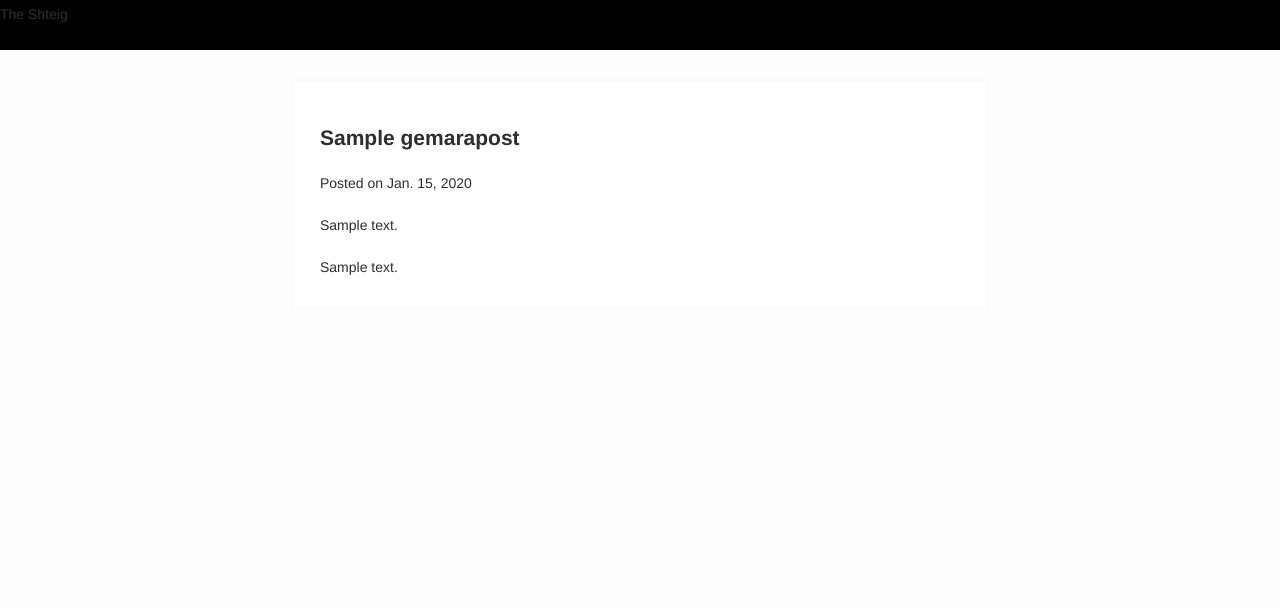
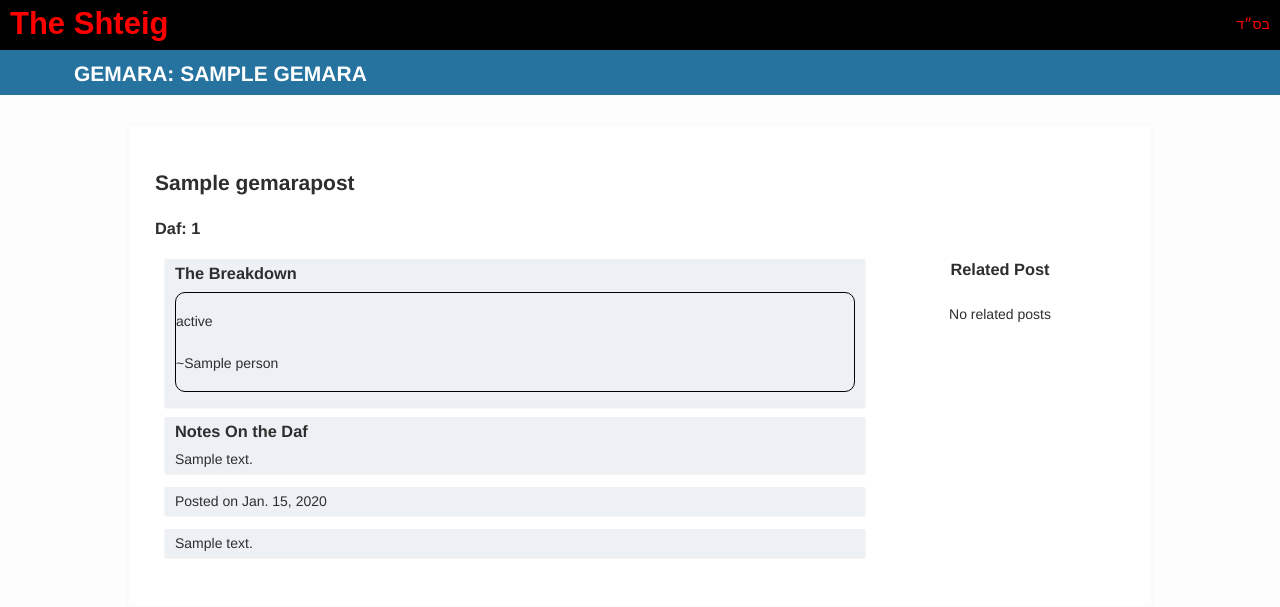
Before and after one commit to benjafishman/Hangman, a Django app: a page that uses blog/templates/blog/base.html in a window 1280 px wide. Shown: the top 607 px of the page. Run offline with Django 3.2, Linux system fonts and the light colour scheme; tables that the repository leaves empty hold one stand-in row (values such as "Sample post").

Commit message:
- simplifying model structure for challenge/resolution - updating template style - adding post base template - updating headers styling - adding right related post sidebar

```diff
--- a/blog/models.py
+++ b/blog/models.py
@@ -55,6 +55,9 @@ class GemaraPost(Post):
     daf = models.IntegerField(default=0, blank=True, null=True)
     amud = models.CharField(max_length=2, choices=AMUDS)
 
+    def get_title(self):
+        return self.gemara.title
+
 
 class Mesechta(models.Model):
     SEDERS = (
@@ -94,11 +97,14 @@ class Statement(models.Model):
     person = models.ForeignKey(Person, null=True)
     statement = models.TextField()
     gemara_post = models.ForeignKey(GemaraPost, null=True)
+    is_challenge = models.BooleanField(default=False)
+    is_resolution = models.BooleanField(default=False)
+
 
 
     def __str__(self):
         return u'%s' % self.id
-
+'''
 class Challenge(models.Model):
     title = models.CharField(max_length=100, unique=True)
     challenger = models.ForeignKey(Person, null=True)
@@ -117,3 +123,5 @@ class Challenge_Resolution(models.Model):
 
     def __str__(self):
         return u'%s' % self.id
+
+'''
--- a/blog/static/blogindex.css
+++ /dev/null
@@ -1,5 +0,0 @@
-.nav {
-    background-color: #27739F;
-    height: 45px;
-    width: 100%;
-}
--- /dev/null
+++ b/blog/static/post.css
@@ -0,0 +1,41 @@
+.section {
+    background-color: #EDF1F5;
+    border-bottom-color: #D8DCE0;
+    box-shadow: 0 1px 2px rgba(0,0,0,.1);
+    margin: 10px;
+    padding-left: 10px;
+}
+
+.section h3{
+    margin: 0;
+}
+
+.section .inner {
+    padding-right: 10px;
+    padding-bottom: 10px;
+}
+
+.statement {
+    border: 1px solid #000000;
+    border-radius: 10px;
+    margin-top: 5px;
+    margin-bottom: 5px;
+}
+
+.post-type-wrapper {
+    display: inline-block;
+}
+
+.post {
+    width: 720px;
+    float:left;
+}
+
+.right-side-bar {
+    width: 230px;
+    text-align: center;
+    margin: auto 10px;
+    margin-top: 9%;
+    float: left;
+
+}
--- a/blog/static/style.css
+++ b/blog/static/style.css
@@ -8,17 +8,52 @@ body {
     font-family: 'Helvetica Neue', Helvetica, Arial, sans-serif;
 }
 
+
 div.content {
     border: 3px solid #fbfbfb;
     background-color: #fff;
-    max-width: 640px;
+    max-width: 970px;
     width: 96%;
     padding: 2%;
     margin: 28px auto;
 }
 
 .base-navbar {
+    font-family: ariel,sans-serif;
     background: #000000;
     height: 50px;
     width: 100%;
+    color: red;
+    display: block;
+
 }
+.base-navbar a {
+    text-decoration: none;
+    color: red;
+}
+.base-navbar .BH{
+    float: right;
+    padding: 10px;
+}
+
+.base-navbar .logo{
+    font-weight: bold;
+    font-size: 31px;
+    float: left;
+    padding: 10px;
+}
+
+.page-navbar {
+    background-color: #27739F;
+    height: 45px;
+    width: 100%;
+
+}
+
+.page-navbar h2{
+    margin: 0;
+    padding: 10px;
+    margin-left: 5%;
+    color: white;
+    text-transform: uppercase;
+}
--- a/blog/templates/blog/base.html
+++ b/blog/templates/blog/base.html
@@ -13,10 +13,15 @@
 </head>
 <body>
 <div class="base-navbar">
-    <span>The Shteig</span>
+    <a href="{% url 'blog:index' %}" class="logo">The Shteig</a>
+    <span class="BH">
+        בס״ד
+        </span>
 </div>
-{% block page-navbar %}
-{% endblock %}
+<div class="page-navbar">
+    {% block page-navbar %}
+    {% endblock %}
+</div>
 <div class="content">
     {% block content %}
     {% endblock %}
--- /dev/null
+++ b/blog/templates/blog/post-gemara.html
@@ -0,0 +1,67 @@
+{% extends 'blog/post.html' %}
+
+{% block page-navbar %}
+    <h2>Gemara: {{ subheader }}</h2>
+{% endblock %}
+
+{% block post %}
+    <article>
+        <header>
+            <h1> {{ post.title }} </h1>
+
+            <h3>Daf: {{ post.daf }} </h3>
+            {% if post.statement_set %}
+                <div class="section">
+                    <h3>The Breakdown</h3>
+
+                    <div class="inner">
+                        {% for s in post.statement_set.all %}
+                            <div class="statement">
+                                <p>{{ s.statement }}</p>
+
+                                <p>~{{ s.person.name }}</p>
+                            </div>
+                        {% endfor %}
+                    </div>
+                </div>
+            {% else %}
+                <p>no statements exist</p>
+            {% endif %}
+
+            {% if post.content %}
+                <div class="section">
+                    <h3>Notes On the Daf</h3>
+                    <di class="inner">
+                        {{ post.content|safe }}
+                    </di>
+                </div>
+            {% endif %}
+            <div class="section">
+                <p>
+                    Posted on
+                    <time datetime="{{ post.created|date:"c" }}">
+                        {{ post.created|date }}
+                    </time>
+                </p>
+            </div>
+        </header>
+        <div class="section">
+            <p class="description">
+                {{ post.description }}
+            </p>
+        </div>
+    </article>
+{% endblock %}
+
+{% block right-side-bar %}
+    <h3>Related Post</h3>
+    {% if related_posts %}
+        {% for related_post in related_posts %}
+            <a href="{{ related_post.get_absolute_url }}">
+                {{ related_post.title }}
+            </a>
+        {% endfor %}
+    {% else %}
+        <p>No related posts</p>
+    {% endif %}
+{% endblock %}
--- a/blog/templates/blog/post.html
+++ b/blog/templates/blog/post.html
@@ -1,22 +1,24 @@
 {% extends 'blog/base.html' %}
 
+{% load staticfiles %}
+
+{% block header %}
+    <link href="{% static 'post.css' %}" rel="stylesheet">
+{% endblock %}
+
+
 {% block title %}{{ post.title }}{% endblock %}
+<p>Hello world</p>
 
 {% block content %}
-    <article>
-        <header>
-            <h1> {{ post.title }} </h1>
-
-            <p>
-                Posted on
-                <time datetime="{{ post.created|date:"c" }}">
-                    {{ post.created|date }}
-                </time>
-            </p>
-        </header>
-        <p class="description">
-            {{ post.description }}
-        </p>
-        {{ post.content|safe }}
-    </article>
+    <div class="post-type-wrapper">
+    <div class="post">
+        {% block post %}
+        {% endblock %}
+    </div>
+    <div class="right-side-bar">
+        {% block right-side-bar %}
+        {% endblock %}
+    </div>
+    </div>
 {% endblock %}
--- a/blog/views.py
+++ b/blog/views.py
@@ -14,18 +14,25 @@ def index(request):
     #posts = Post.objects.filter(published=True)
     categories = Category.objects.all()
 
+    shteig_header = "home"
+
     # get most recent 5 parsha posts (posts with section == parsha)
     gemara_posts = GemaraPost.objects.all()
     #halacha_posts = Post.objects.filter(section__title__startswith='Halacha')
-    return render(request, 'blog/index.html', {'categories': categories, 'parsha_posts': gemara_posts})
+    return render(request, 'blog/index.html', {'categories': categories, 'gemara_posts': gemara_posts, 'subheader': shteig_header})
 
+def about(request):
+    return render(request,'blog/about.html', context)
 
 def post(request, slug):
     print("post view")
     # get the Post object
     post = get_object_or_404(GemaraPost, slug=slug)
+    related_posts = GemaraPost.objects.all().exclude(pk=post.pk)
+
+    subheader = post.get_title()
     # now return the rendered template
-    return render(request, 'blog/post.html', {'post': post})
+    return render(request, 'blog/post-gemara.html', {'post': post, 'subheader': subheader, 'related_posts':related_posts})
 
 def category_post_list(request, category):
     print("category post view")
```
Also changed, not shown: blog/admin.py (+8 -3 lines), blog/templates/blog/about.html (added, +23 -0 lines), blog/templates/blog/index.html (+5 -38 lines), blog/migrations/0017_auto_20151206_1950.py (added), 1 other file.
